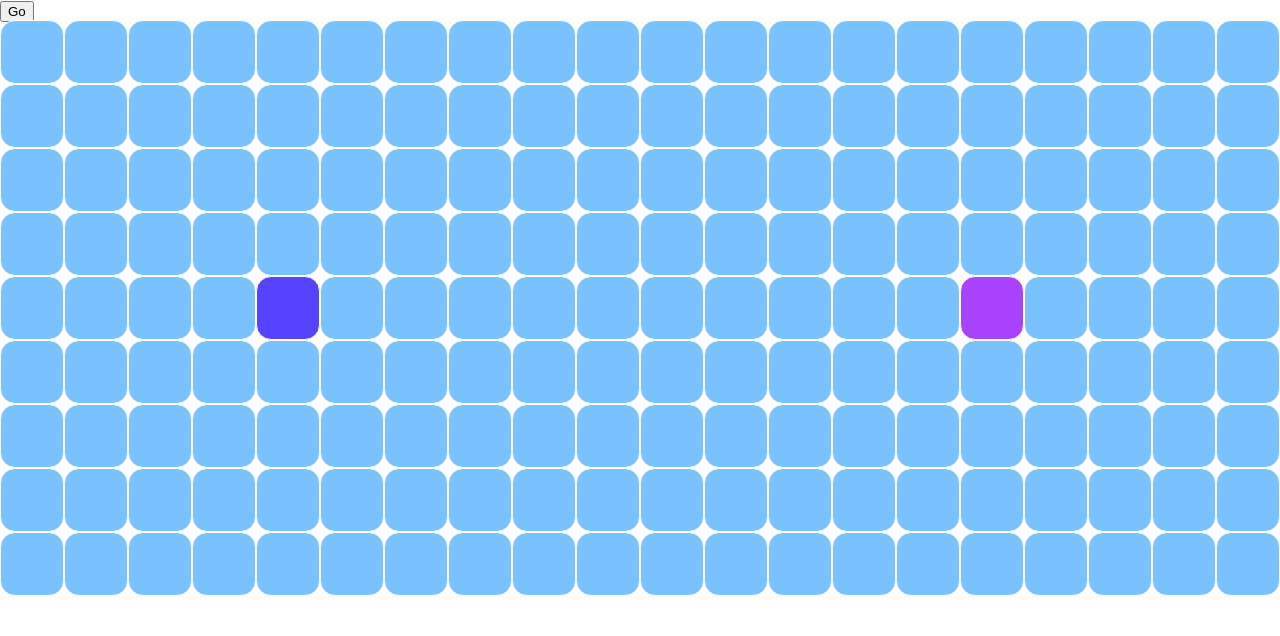
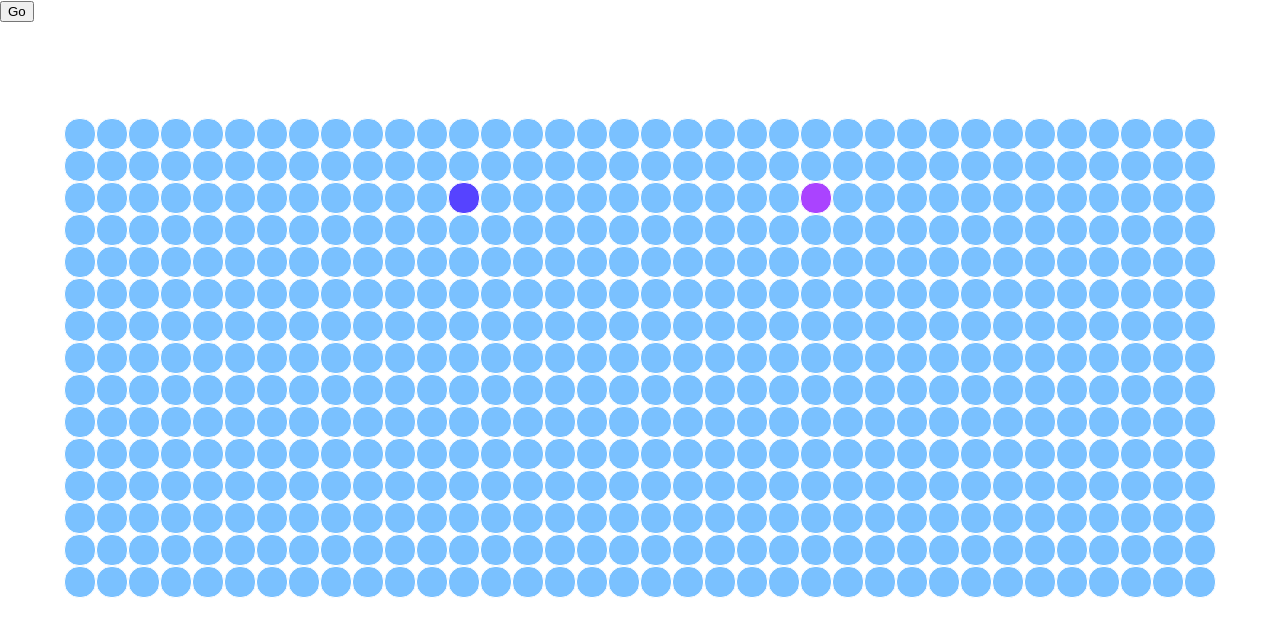
Before and after one commit to PeeyushKumar/ripple, a React (Create React App) app: page / in a window 1280 px wide. Shown: the top 636 px of the page. Built offline with nearby package versions, Linux system fonts and the light colour scheme.

Commit message:
Created Panel
Panel will contain all controls. Also remmoved some usless methods

```diff
--- a/src/App.css
+++ b/src/App.css
@@ -3,8 +3,8 @@ html {
 }
 
 .tile {
-  width: 5vw;
-  height: 5vw;
+  width: 2.5vw;
+  height: 2.5vw;
   margin: -2px 0px;
   background-color: rgb(122, 193, 255);
   border: 1px solid #fff;
@@ -61,8 +61,12 @@ html {
 } */
 
 .board {
-  width: 100%;
+  width: 90vw;
   margin: auto;
+}
+
+.panel {
+  height: 15vh;
 }
 
 @keyframes animation1 {
--- a/src/App.js
+++ b/src/App.js
@@ -3,8 +3,8 @@ import Board from './components/Board'
 
 function App() {
 
-  const rows = 9;
-  const cols = 20;
+  const rows = 15;
+  const cols = 36;
 
   return (
     <div className="App">
--- a/src/components/Board.jsx
+++ b/src/components/Board.jsx
@@ -1,5 +1,6 @@
     import React, {Component} from 'react';
-    import Tile from './Tile'
+    import Panel from './Panel';
+    import Tile from './Tile';
 
     class Board extends Component {
 
@@ -80,29 +81,6 @@
             }, 10);
         }
 
-        handleEndSelectorDown = () => {
-            this.setState({
-                endSelectorDown : true
-            })
-        }
-        handleEndSelectorUp = () => {
-            this.setState({
-                endSelectorDown : false
-            })
-        }
-
-        handleStartSelectorDown = () => {
-            this.setState({
-                startSelectorDown : true
-            })
-        }
-
-        handleStartSelectorUp = () => {
-            this.setState({
-                startSelectorDown : false
-            })
-        }
-
         handleNodeDrop = (id) => {
 
             const tiles = this.state.tiles;
@@ -150,12 +128,12 @@
 
         render() {
             return (
-                <div className="board">
-                    <button
-                        onClick={this.startSearching}
-                    >Go</button>
+                <div>
+                    <Panel
+                        startSearching={this.startSearching}
+                    ></Panel>
 
-                    <div>
+                    <div className="board">
                         {
                             this.state.tiles.map( tile => <Tile
                                 {...tile}
--- /dev/null
+++ b/src/components/Panel.jsx
@@ -0,0 +1,16 @@
+import React, {Component} from 'react';
+
+class Panel extends Component {
+    render() {
+
+        return (
+            <div className="panel">
+                <button
+                    onClick={this.props.startSearching}
+                >Go</button>
+            </div>
+        )
+    }
+}
+
+export default Panel;
```
